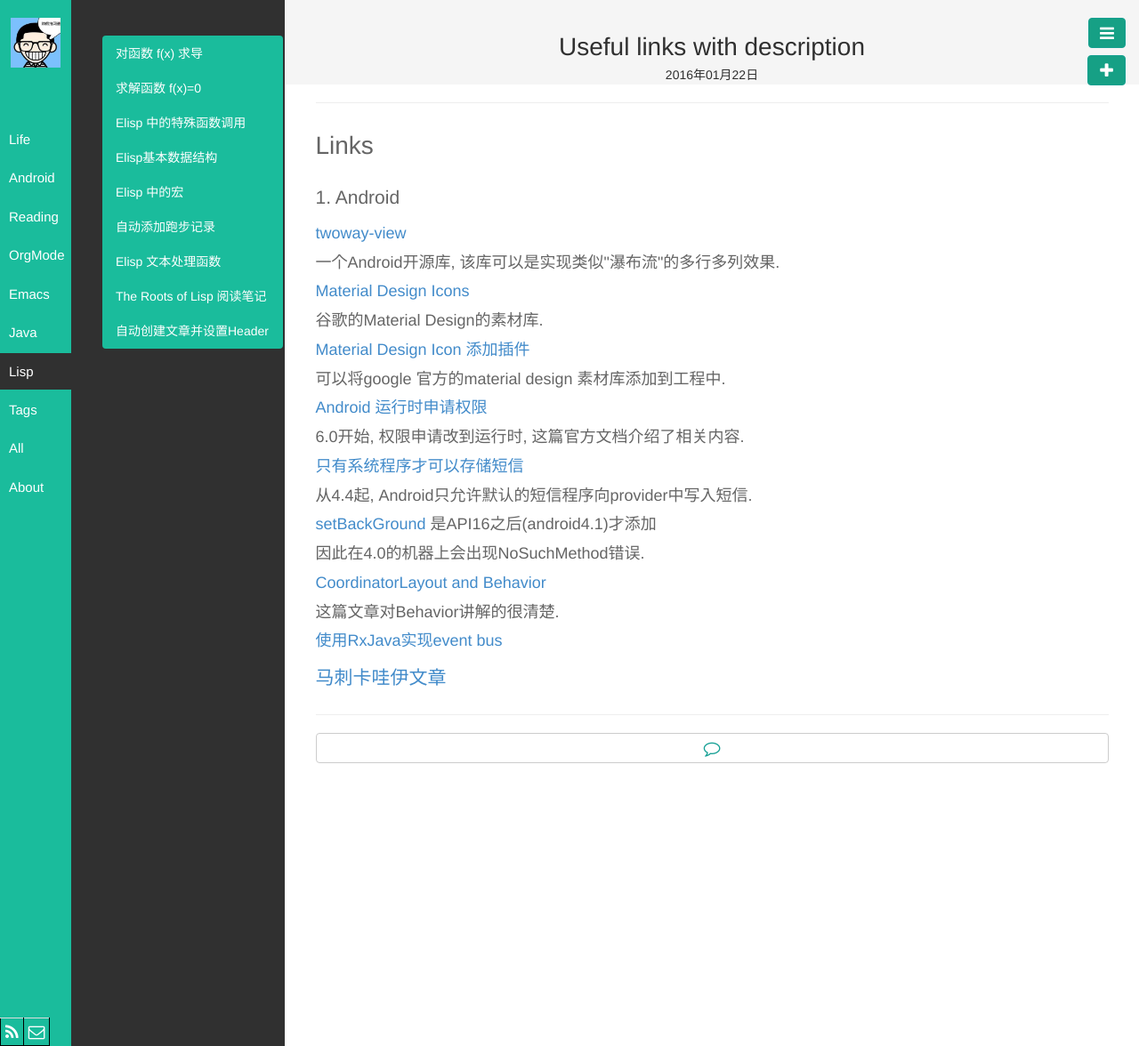
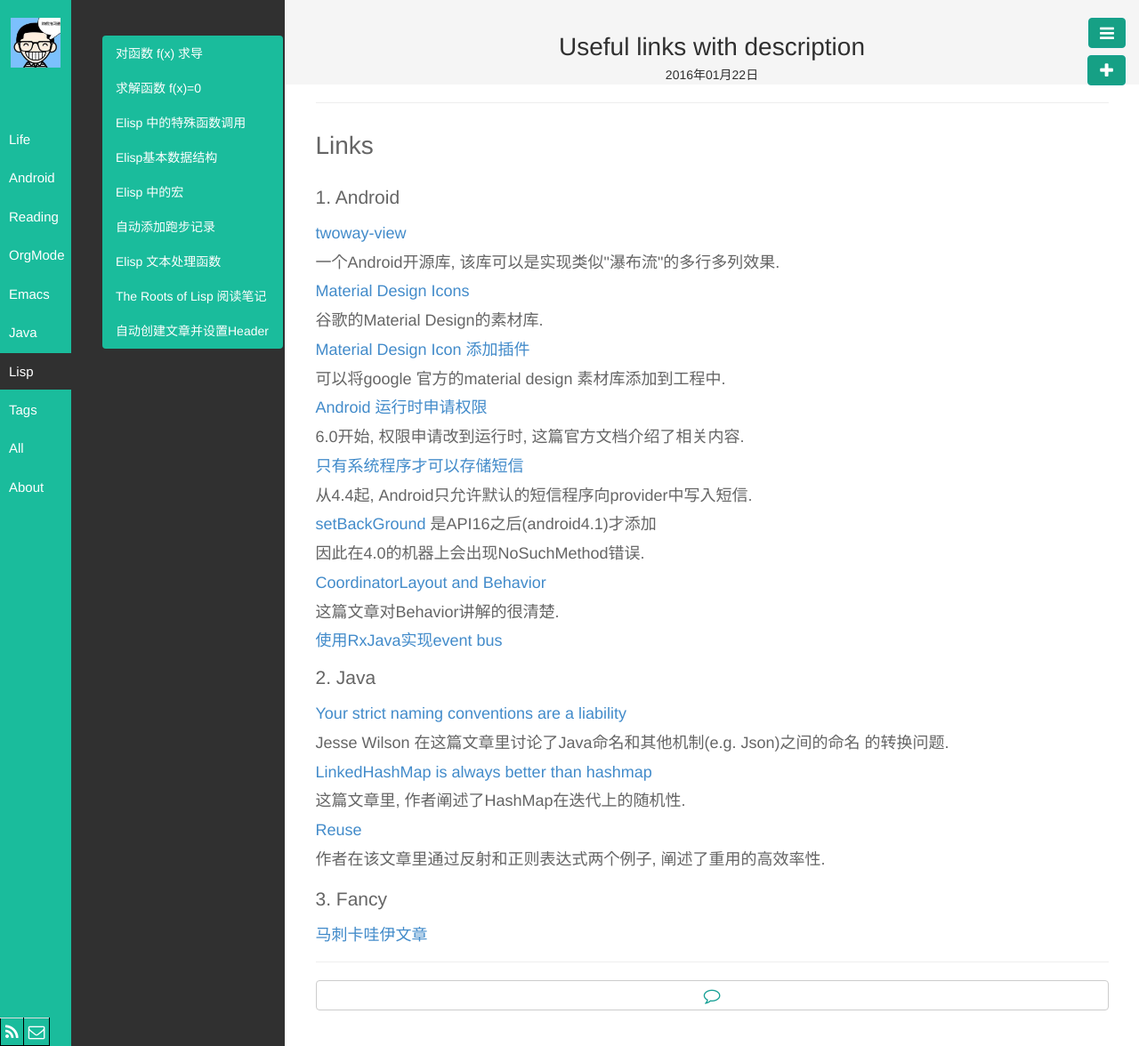
Before and after one commit to byrlx/byrlx.github.io, a Jekyll site: the page built from _posts/Other/2016-01-22-bookmarks.html, in a window 1280 px wide. Shown: the whole page at 89% size. Built offline with Jekyll 4.4.1, drawn with Linux system fonts in a browser that asks for light colours.

Commit message:
update blog

```diff
--- a/_posts/Other/2016-01-22-bookmarks.html
+++ b/_posts/Other/2016-01-22-bookmarks.html
@@ -3,9 +3,9 @@ layout: post
 title: Useful links with description
 category: [Life]
 ---
-<div id="outline-container-orgheadline11" class="outline-2">
-<h2 id="orgheadline11">Links</h2>
-<div class="outline-text-2" id="text-orgheadline11">
+<div id="outline-container-orgheadline16" class="outline-2">
+<h2 id="orgheadline16">Links</h2>
+<div class="outline-text-2" id="text-orgheadline16">
 </div><div id="outline-container-orgheadline9" class="outline-3">
 <h3 id="orgheadline9">1. Android</h3>
 <div class="outline-text-3" id="text-orgheadline9">
@@ -69,7 +69,40 @@ category: [Life]
 <h4 id="orgheadline8"><a href="http://nerds.weddingpartyapp.com/tech/2014/12/24/implementing-an-event-bus-with-rxjava-rxbus/">使用RxJava实现event bus</a></h4>
 </div>
 </div>
-<div id="outline-container-orgheadline10" class="outline-3">
-<h3 id="orgheadline10"><a href="http://bbs.hupu.com/15698397.html">马刺卡哇伊文章</a></h3>
+<div id="outline-container-orgheadline13" class="outline-3">
+<h3 id="orgheadline13">2. Java</h3>
+<div class="outline-text-3" id="text-orgheadline13">
+</div><div id="outline-container-orgheadline10" class="outline-4">
+<h4 id="orgheadline10"><a href="https://publicobject.com/2016/01/20/strict-naming-conventions-are-a-liability/">Your strict naming conventions are a liability</a></h4>
+<div class="outline-text-4" id="text-orgheadline10">
+<p>
+Jesse Wilson 在这篇文章里讨论了Java命名和其他机制(e.g. Json)之间的命名
+的转换问题.
+</p>
 </div>
 </div>
+<div id="outline-container-orgheadline11" class="outline-4">
+<h4 id="orgheadline11"><a href="https://publicobject.com/2016/02/08/linkedhashmap-is-always-better-than-hashmap/">LinkedHashMap is always better than hashmap</a></h4>
+<div class="outline-text-4" id="text-orgheadline11">
+<p>
+这篇文章里, 作者阐述了HashMap在迭代上的随机性.
+</p>
+</div>
+</div>
+<div id="outline-container-orgheadline12" class="outline-4">
+<h4 id="orgheadline12"><a href="https://publicobject.com/2016/03/24/reflection-machines/">Reuse</a></h4>
+<div class="outline-text-4" id="text-orgheadline12">
+<p>
+作者在该文章里通过反射和正则表达式两个例子, 阐述了重用的高效率性.
+</p>
+</div>
+</div>
+</div>
+<div id="outline-container-orgheadline15" class="outline-3">
+<h3 id="orgheadline15">3. Fancy</h3>
+<div class="outline-text-3" id="text-orgheadline15">
+</div><div id="outline-container-orgheadline14" class="outline-4">
+<h4 id="orgheadline14"><a href="http://bbs.hupu.com/15698397.html">马刺卡哇伊文章</a></h4>
+</div>
+</div>
+</div>
--- /dev/null
+++ b/org/Emacs/.#2015-12-21-Emacs-read-gmail.org
@@ -0,0 +1 @@
+douhua@joseichous-MacBook-Pro.local.3460
```
Also changed, not shown: org/Other/2016-01-22-bookmarks.org (+10 -1 lines).
